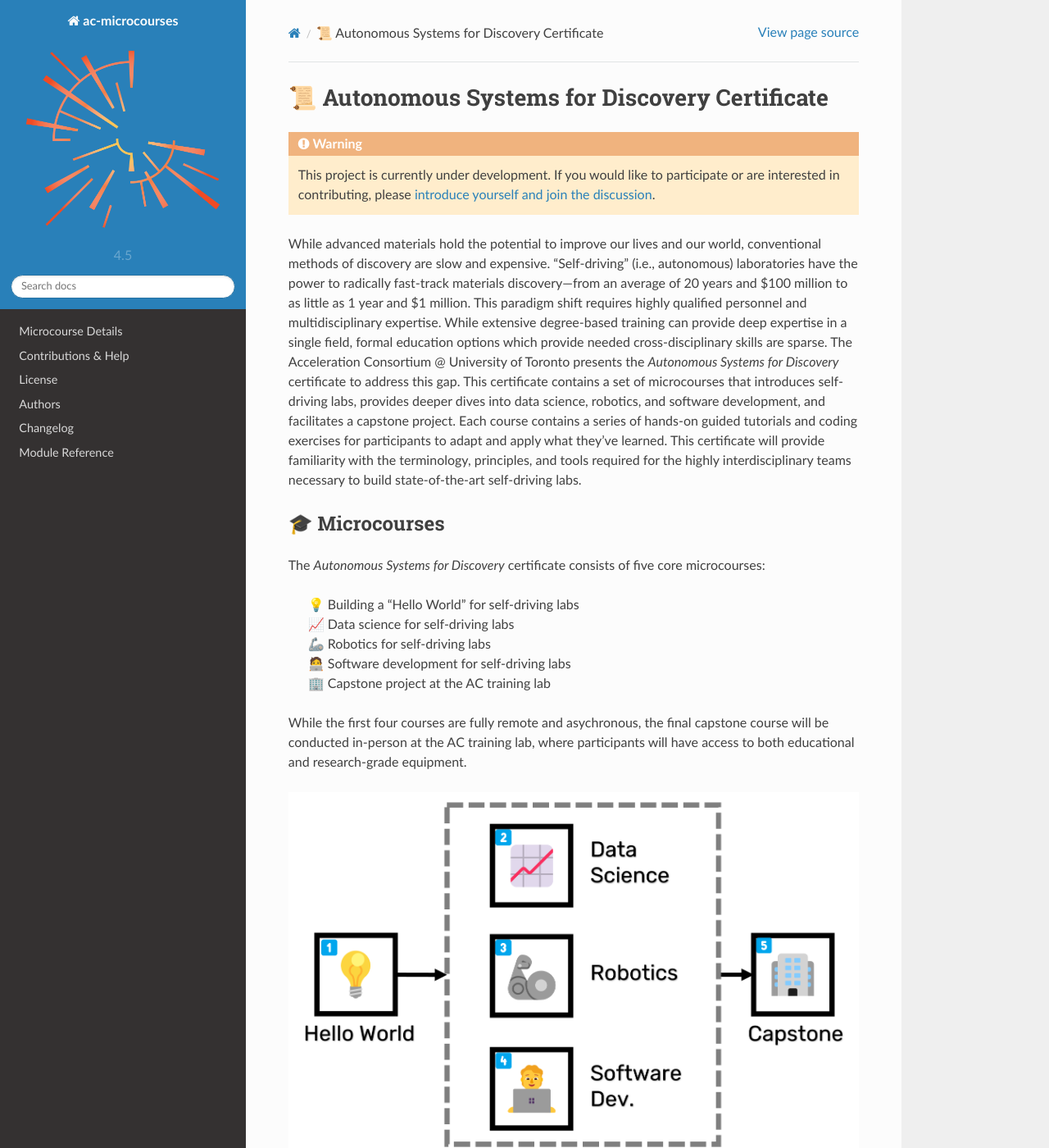
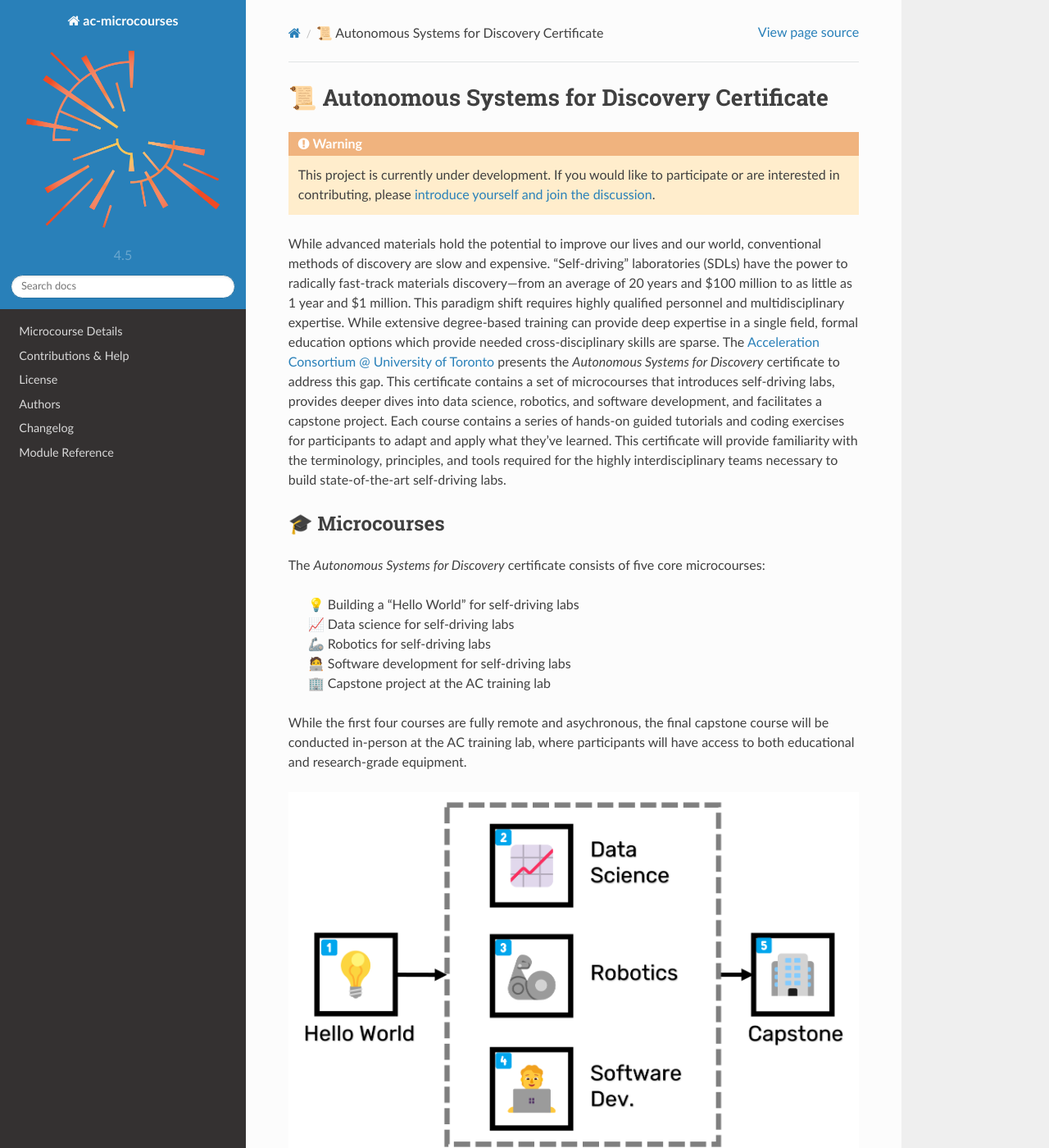
Before and after one commit to AccelerationConsortium/ac-microcourses, a Sphinx documentation site: the page built from docs/index.md, in a window 1280 px wide and 1400 px high. Shown: the whole window at 82% size. Built offline with Sphinx 7.4.7 and the Read the Docs theme 2.0.0, drawn with Linux system fonts in a browser that asks for light colours; some of the changed text lies outside the part shown.

Commit message:
add link to ac, fix typo

````diff
--- a/docs/index.md
+++ b/docs/index.md
@@ -4,7 +4,7 @@
 This project is currently under development. If you would like to participate or are interested in contributing, please [introduce yourself and join the discussion](https://github.com/AccelerationConsortium/ac-microcourses/discussions/2).
 ```
 
-While advanced materials hold the potential to improve our lives and our world, conventional methods of discovery are slow and expensive. "Self-driving" (i.e., autonomous) laboratories have the power to radically fast-track materials discovery—from an average of 20 years and \$100 million to as little as 1 year and \$1 million. This paradigm shift requires highly qualified personnel and multidisciplinary expertise. While extensive degree-based training can provide deep expertise in a single field, formal education options which provide needed cross-disciplinary skills are sparse. The Acceleration Consortium @ University of Toronto presents the *Autonomous Systems for Discovery* certificate to address this gap. This certificate contains a set of microcourses that introduces self-driving labs, provides deeper dives into data science, robotics, and software development, and facilitates a capstone project. Each course contains a series of hands-on guided tutorials and coding exercises for participants to adapt and apply what they've learned. This certificate will provide familiarity with the terminology, principles, and tools required for the highly interdisciplinary teams necessary to build state-of-the-art self-driving labs.
+While advanced materials hold the potential to improve our lives and our world, conventional methods of discovery are slow and expensive. "Self-driving" laboratories (SDLs) have the power to radically fast-track materials discovery—from an average of 20 years and \$100 million to as little as 1 year and \$1 million. This paradigm shift requires highly qualified personnel and multidisciplinary expertise. While extensive degree-based training can provide deep expertise in a single field, formal education options which provide needed cross-disciplinary skills are sparse. The [Acceleration Consortium @ University of Toronto](https://acceleration.utoronto.ca/) presents the *Autonomous Systems for Discovery* certificate to address this gap. This certificate contains a set of microcourses that introduces self-driving labs, provides deeper dives into data science, robotics, and software development, and facilitates a capstone project. Each course contains a series of hands-on guided tutorials and coding exercises for participants to adapt and apply what they've learned. This certificate will provide familiarity with the terminology, principles, and tools required for the highly interdisciplinary teams necessary to build state-of-the-art self-driving labs.
 
 <!-- ```{note}
 While the certificate option requires formal registration and tuition dues, the course content is made freely available.
@@ -46,7 +46,7 @@
 
 Upon completion of this certificate, you will be able to:
 
-1. 💡 Recreate a color-matching self-driving lab from scratch using a LEDs, a microcontroller, and a light sensor
+1. 💡 Recreate a color-matching self-driving lab from scratch using LEDs, a microcontroller, and a light sensor
 1. 📈 Write Python scripts that use AI to iteratively suggest next experiments for advanced optimization tasks and store to a database
 1. 🦾 Write Python scripts to control robots and orchestrate experimental and computational workflows
 1. 🧑‍💻 Leverage state-of-the-art software development tools and implement best practices
````
